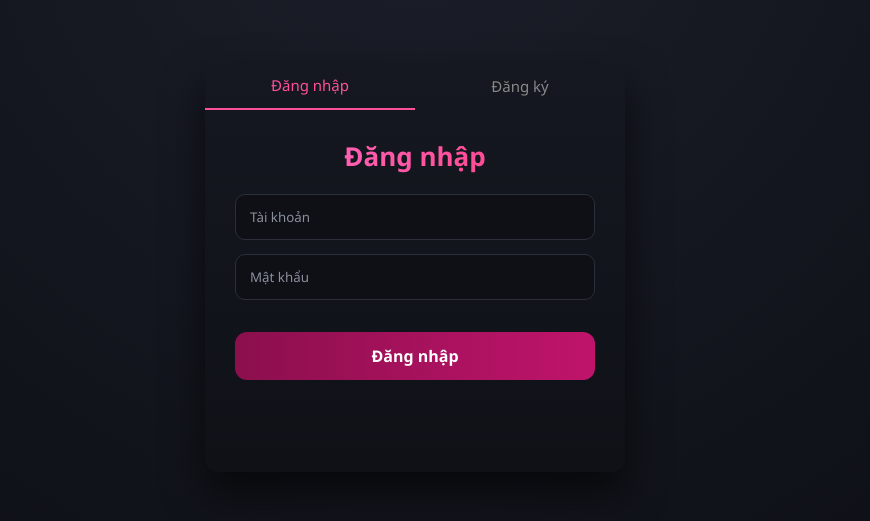
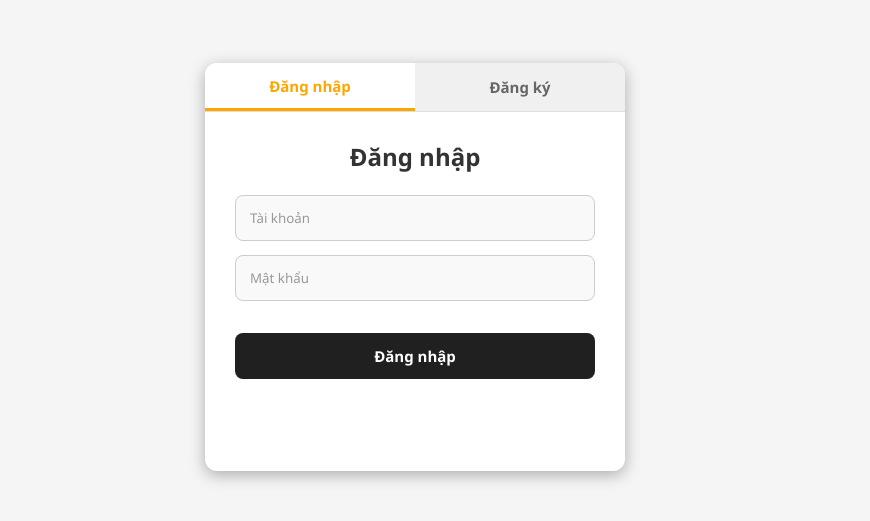
Before and after one commit to anhhuydeptrai2k6/WebNinja, a website built with Vite: page src/DangKy_DangNhap/DangKy_DangNhap.html in a window 1280 px wide. Shown: the part 133-654 px from the top of the page, without its empty margins (225-1095 px from the left). Built offline with nearby package versions, Linux system fonts and the light colour scheme.

Commit message:
css lại trang đăng nhập cho đồng bộ

```diff
--- a/src/DangKy_DangNhap/DangKy_DangNhap.css
+++ b/src/DangKy_DangNhap/DangKy_DangNhap.css
@@ -3,29 +3,33 @@
     margin: 0;
     padding: 0;
     box-sizing: border-box;
-    font-family: "Segoe UI", Tahoma, sans-serif;
+    font-family: "Segoe UI", sans-serif;
 }
 
 body {
     width: 100vw;
     height: 100vh;
-    background: radial-gradient(circle at top, #1c1f2a, #0b0d12);
+    background: #f5f5f5;
     display: flex;
     justify-content: center;
     align-items: center;
+    color: #333;
 }
 
 /* ===== AUTH WRAPPER ===== */
 .AuthWrapper {
     width: 420px;
-    background: linear-gradient(180deg, #151820, #0f1117);
-    border-radius: 14px;
-    box-shadow: 0 20px 40px rgba(0,0,0,0.6);
+    background: #ffffff;
+    border-radius: 12px;
+    box-shadow: 0 4px 16px rgba(0,0,0,0.3);
+    overflow: hidden;
 }
 
 /* ===== SWITCH ===== */
 .AuthSwitch {
     display: flex;
+    background: #f0f0f0;
+    border-bottom: 1px solid #ddd;
 }
 
 .AuthSwitch button {
@@ -33,14 +37,16 @@ body {
     height: 48px;
     background: none;
     border: none;
-    color: #888;
+    color: #666;
     cursor: pointer;
     font-size: 15px;
+    font-weight: 600;
 }
 
 .AuthSwitch button.active {
-    color: #ff4f9a;
-    border-bottom: 2px solid #ff4f9a;
+    color: #ffa500;
+    border-bottom: 3px solid #ffa500;
+    background: #fff;
 }
 
 /* ===== SLIDER ===== */
@@ -52,7 +58,7 @@ body {
 .AuthTrack {
     display: flex;
     width: 200%;
-    transition: transform 0.6s cubic-bezier(.4,0,.2,1);
+    transition: transform 0.5s ease;
 }
 
 .AuthForm {
@@ -63,12 +69,10 @@ body {
 /* ===== FORM STYLE ===== */
 .AuthForm h2 {
     text-align: center;
-    margin-bottom: 20px;
-    font-size: 26px;
+    margin-bottom: 22px;
+    font-size: 24px;
     font-weight: 600;
-    background: linear-gradient(90deg, #ff6ec7, #ff3d81);
-    -webkit-background-clip: text;
-    -webkit-text-fill-color: transparent;
+    color: #333;
 }
 
 .AuthForm input {
@@ -76,28 +80,37 @@ body {
     height: 46px;
     margin-bottom: 14px;
     padding: 0 14px;
-    background: #0e1016;
-    border-radius: 10px;
-    border: 1px solid #2a2f3a;
-    color: #fff;
+    background: #f9f9f9;
+    border-radius: 8px;
+    border: 1px solid #ccc;
+    color: #333;
     outline: none;
 }
 
+.AuthForm input:focus {
+    border-color: #ffa500;
+    background: #fff;
+}
+
 .AuthForm input::placeholder {
-    color: #8a8f9c;
+    color: #999;
 }
 
 .AuthForm button {
     width: 100%;
-    height: 48px;
+    height: 46px;
     margin-top: 18px;
     border: none;
-    border-radius: 12px;
-    background: linear-gradient(90deg, #8b0f4d, #c0146b);
+    border-radius: 8px;
+    background: #202020;
     color: #fff;
-    font-size: 16px;
+    font-size: 15px;
     font-weight: 600;
     cursor: pointer;
+}
+
+.AuthForm button:hover {
+    background: #444;
 }
 
 /* ===== TOAST ===== */
@@ -112,16 +125,17 @@ body {
     min-width: 260px;
     margin-bottom: 12px;
     padding: 14px 18px;
-    border-radius: 10px;
-    background: linear-gradient(180deg, #151820, #0f1117);
-    color: #fff;
+    border-radius: 8px;
+    background: #ffffff;
+    color: #333;
     display: flex;
     gap: 10px;
+    box-shadow: 0 4px 12px rgba(0,0,0,0.3);
     animation: slideIn 0.35s ease forwards;
 }
 
 .toast.success { border-left: 4px solid #4caf50; }
-.toast.error { border-left: 4px solid #ff4f9a; }
+.toast.error   { border-left: 4px solid #e53935; }
 .toast.warning { border-left: 4px solid #ff9800; }
 
 @keyframes slideIn {
@@ -141,8 +155,9 @@ body {
         transform: translateX(40px);
     }
 }
+
+/* ===== MOBILE ===== */
 @media (max-width: 480px) {
-
     body {
         padding: 12px;
     }
@@ -150,7 +165,6 @@ body {
     .AuthWrapper {
         width: 100%;
         max-width: 380px;
-        border-radius: 12px;
     }
 
     .AuthForm {
@@ -159,17 +173,12 @@ body {
 
     .AuthForm h2 {
         font-size: 22px;
-        margin-bottom: 16px;
     }
 
-    .AuthForm input {
+    .AuthForm input,
+    .AuthForm button {
         height: 44px;
         font-size: 14px;
-    }
-
-    .AuthForm button {
-        height: 44px;
-        font-size: 15px;
     }
 
     .AuthSwitch button {
@@ -178,7 +187,6 @@ body {
     }
 
     .toast {
-        min-width: unset;
         width: calc(100vw - 40px);
     }
 }
```
